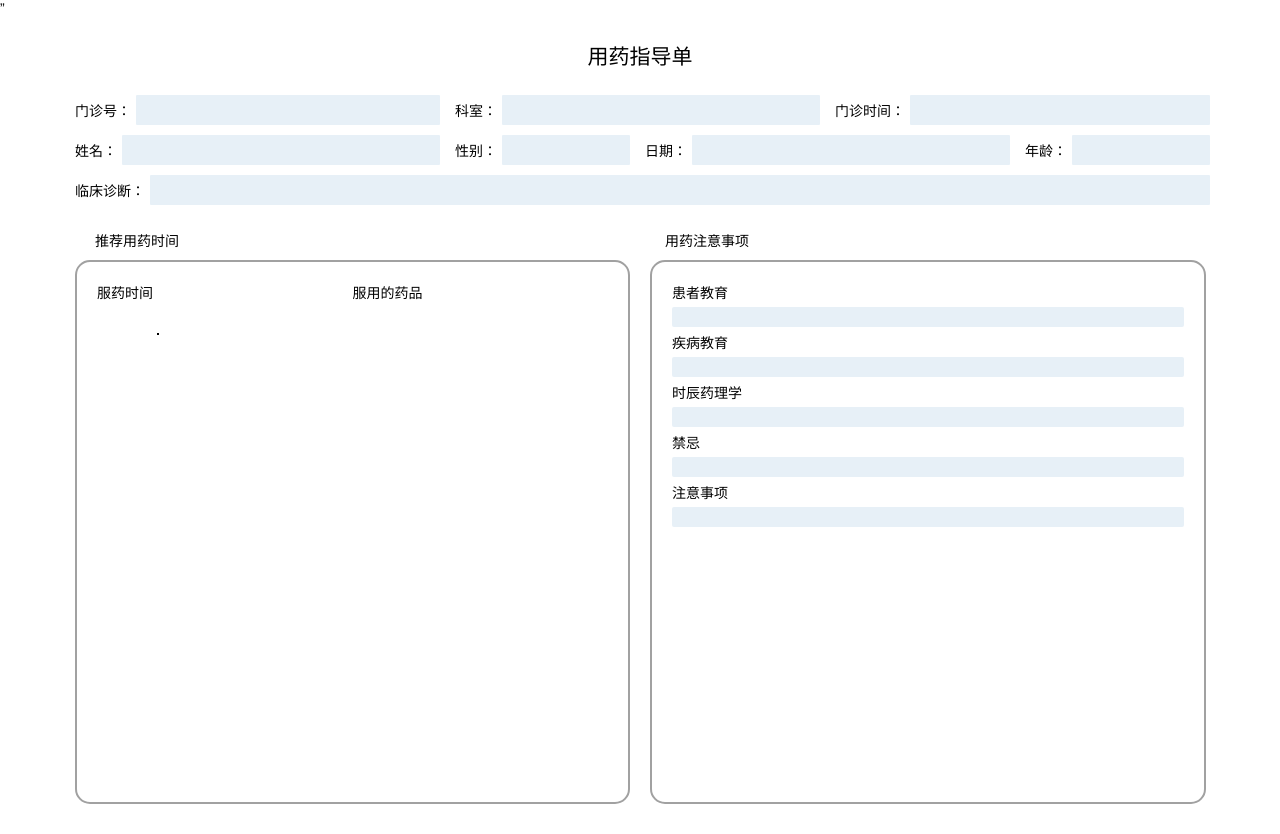
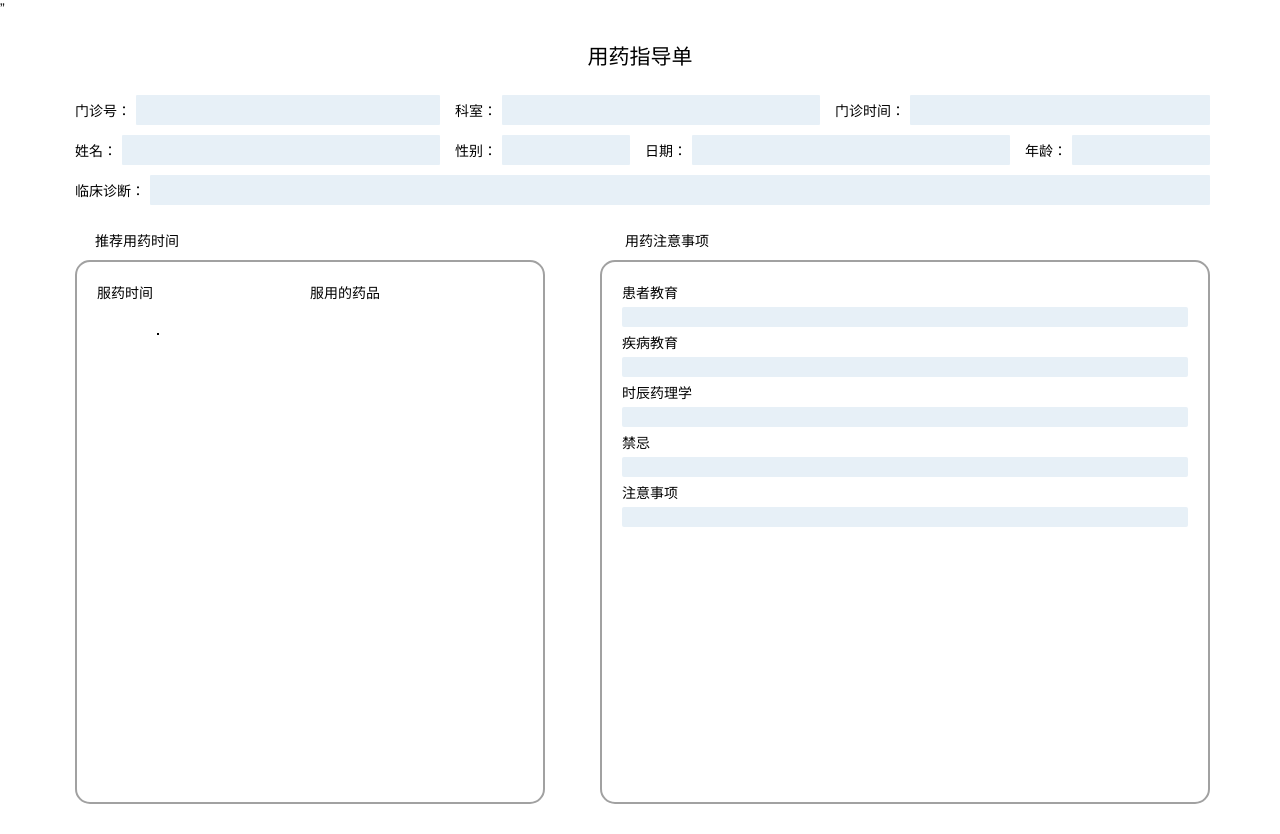
Before and after one commit to Liu-SD/xiangya, a Flask app: template templates/test.html in a window 1280 px wide. Shown: the top 834 px of the page. Run offline with Flask 2, Linux system fonts and the light colour scheme; the template is opened without the code that fills it, so the values that code supplies are empty.

Commit message:
调整中间的宽度

```diff
--- a/templates/test.html
+++ b/templates/test.html
@@ -81,10 +81,10 @@
             <span class="detail_box_end">{{diagnosis}}</span>
         </div>
 
-        <div class="layui-row row_margin">
-            <div class="layui-col-xs6">
+        <div class="layui-row row_margin" >
+            <div class="layui-col-xs5">
                 <p style="margin-left: 25px;">推荐用药时间</p>
-                <div class="outlierbox" style="margin-left: 5px;margin-right: 10px;">
+                <div class="outlierbox" style="margin-left: 5px">
                     <!-- style="margin: 10px 10px 10px 20px;" -->
 
                     <div class="layui-row">
@@ -121,9 +121,9 @@
                 </div>
             </div>
 
-            <div class="layui-col-xs6">
-                <p style="margin-left: 25px;">用药注意事项</p>
-                <div class="outlierbox" style="margin-left: 10px;margin-right:4px;">
+            <div class="layui-col-xs-offset6">
+                <p style="margin-left: -15px;">用药注意事项</p>
+                <div class="outlierbox" style="margin-left: -40px;">
                     <p>患者教育</p>
                     <p class="box caution_margin"> {{user_edu}}</p>
                     <p>疾病教育</p>
```
